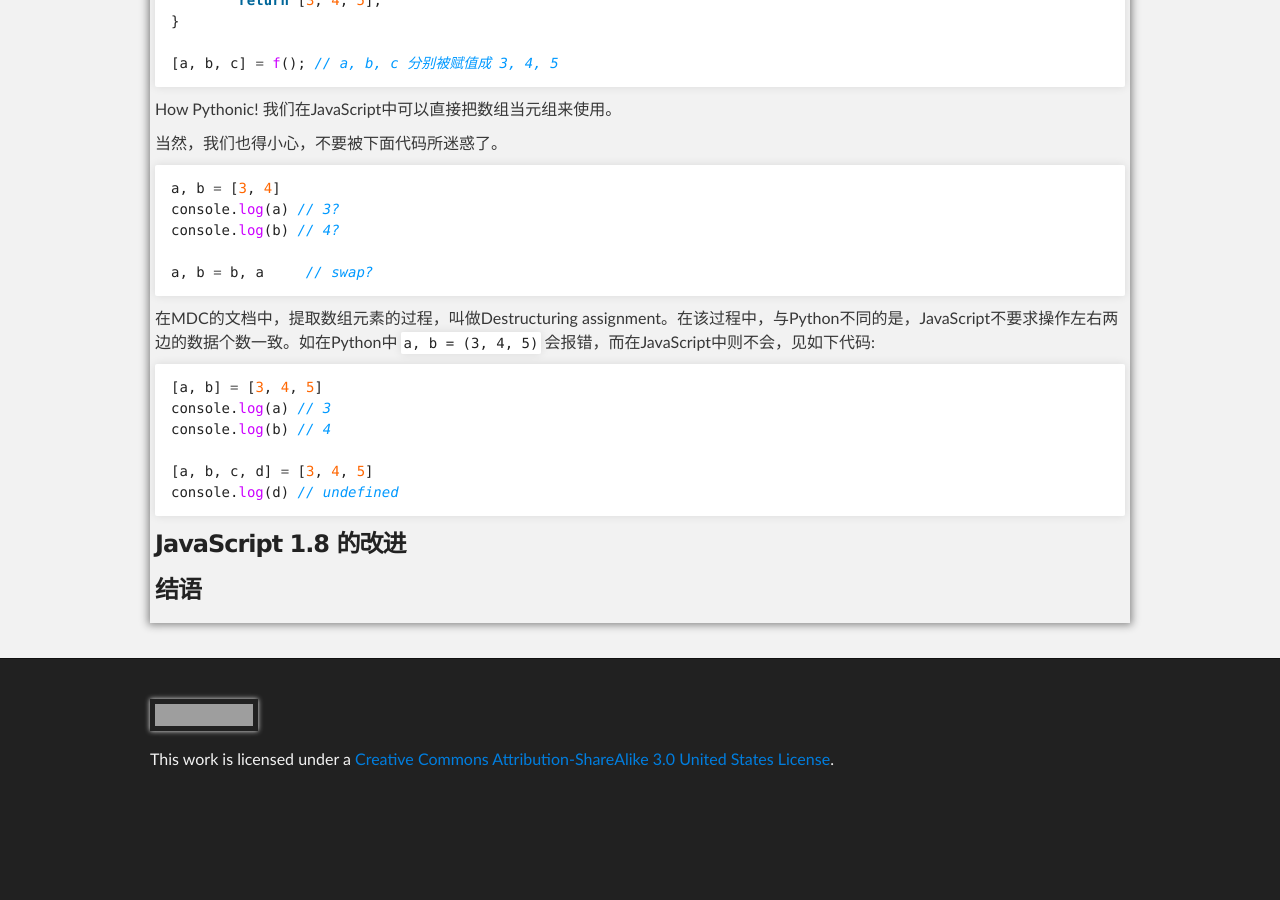
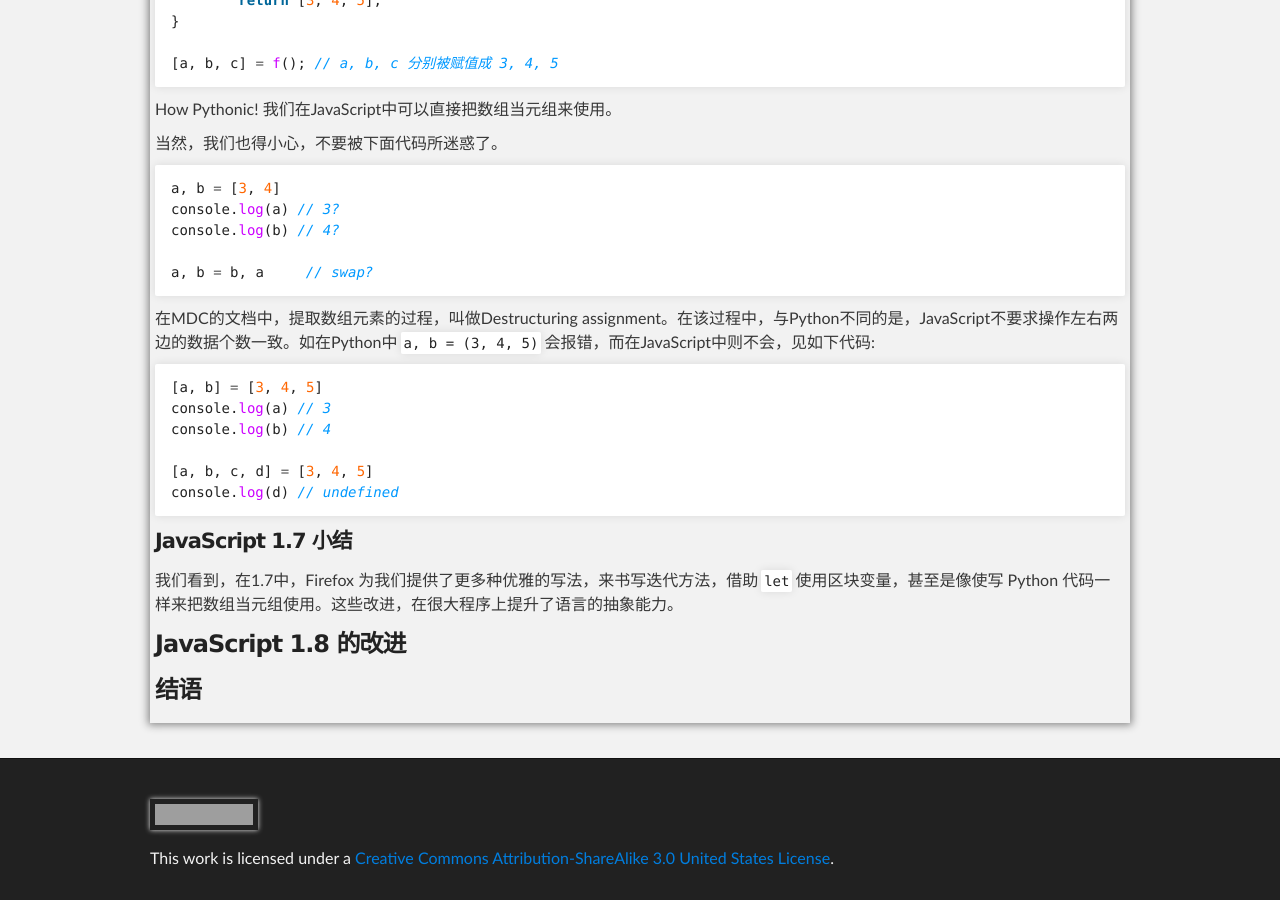
Before and after one commit to hippasus/hippasus.github.com, a Jekyll site: the page built from _posts/2013-03-02-what-improvements-have-been-done-to-javascript-by-mozilla-firefox.md, in a window 1280 px wide and 900 px high, scrolled down 7677 px. Built offline with Jekyll 4.4.1, drawn with Linux system fonts in a browser that asks for light colours; Markdown is read by kramdown in place of the engine named in the settings; before the commit the page ends 8478 px from its top, so only the background shows below that; grey boxes are pictures that could not be loaded.

Commit message:
add JavaScript 1.7 summary

```diff
--- a/_posts/2013-03-02-what-improvements-have-been-done-to-javascript-by-mozilla-firefox.md
+++ b/_posts/2013-03-02-what-improvements-have-been-done-to-javascript-by-mozilla-firefox.md
@@ -375,6 +375,12 @@ console.log(b) // 4
 console.log(d) // undefined
 {% endhighlight %}
 
+
+#### JavaScript 1.7 小结
+
+我们看到，在1.7中，Firefox 为我们提供了更多种优雅的写法，来书写迭代方法，借助`let`使用区块变量，甚至是像使写 Python 代码一样来把数组当元组使用。这些改进，在很大程序上提升了语言的抽象能力。
+
+
 ### JavaScript 1.8 的改进
 
 ### 结语
```
